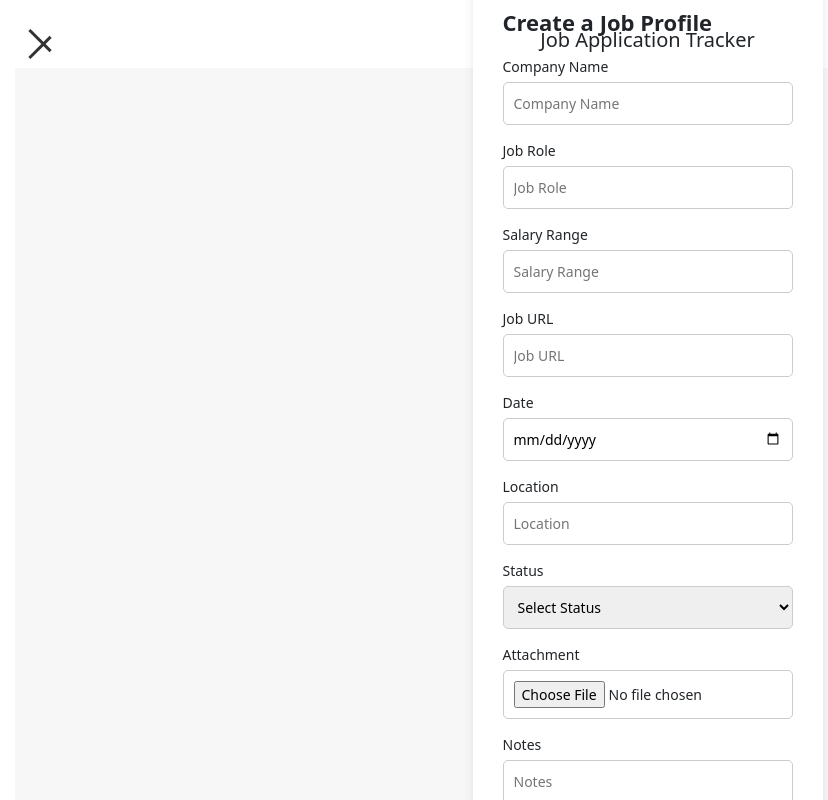
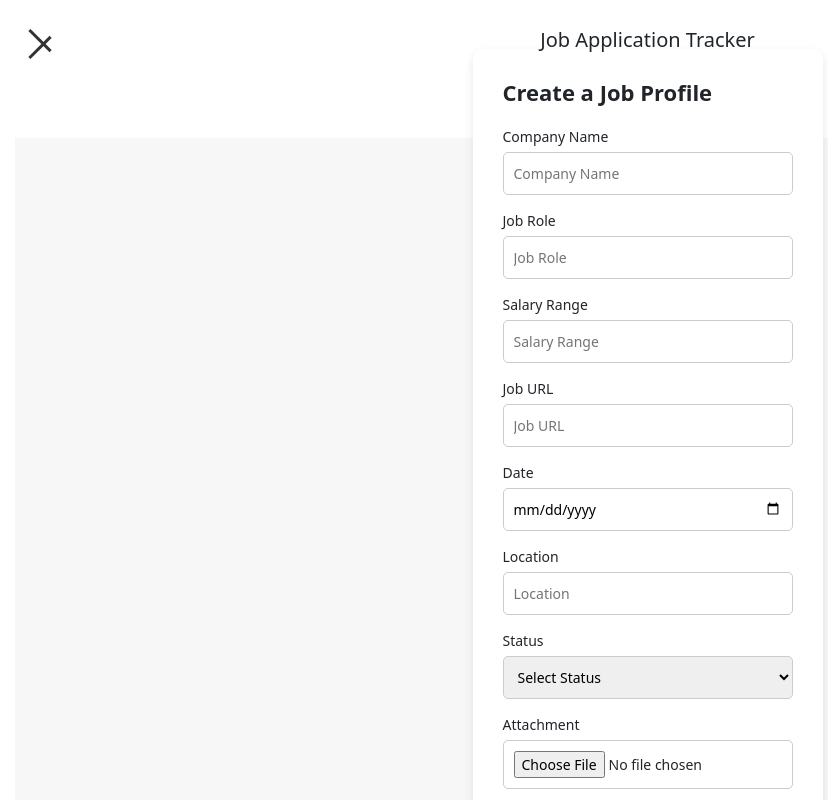
Before and after one commit to PolyannaMeira/jobApplicationTracker-FrontEnd, a React (Vite) app: page /JobProfileForm in a window 1280 px wide. Shown: the top 800 px of the page, without its empty margins (0-828 px from the left). Built offline with nearby package versions, Linux system fonts and the light colour scheme.

Commit message:
add navBar to the all pages

```diff
--- a/src/components/JobDetails/JobDetails.jsx
+++ b/src/components/JobDetails/JobDetails.jsx
@@ -54,7 +54,6 @@ const JobDetails = () => {
   return (
 
     <div className="job-details">
-      <h1 className='heading'>Job Application Tracker</h1>
       <h2 className="title">Job Details</h2>
       <div className="job-details-container">
         <p><strong>Company Name:</strong> {job.companyName}</p>
--- a/src/components/JobProfileForm/JobProfileForm.css
+++ b/src/components/JobProfileForm/JobProfileForm.css
@@ -1,5 +1,6 @@
 /* Container to center the form */
 .job-profile-form-container {
+  margin-top: 70px;
   display: flex;
   justify-content: center;
   align-items: center;
--- a/src/components/JobsPage.jsx
+++ b/src/components/JobsPage.jsx
@@ -5,7 +5,6 @@ import Filter from './Filter/Filter';
 import Sort from './Sort/Sort';
 import Search from './Search/Search';
 import PlusButton from './PlusButton/PlusButton';
-import Navbar from './NavBar/NavBar';
 import JobProfileForm from './JobProfileForm/JobProfileForm';
 import UpdateJobProfileForm from './UpdateJobProfileForm/UpdateJobProfileForm';
 import { useNavigate } from 'react-router-dom';
--- a/src/components/UpdateJobProfileForm/UpdateJobProfileForm.css
+++ b/src/components/UpdateJobProfileForm/UpdateJobProfileForm.css
@@ -1,5 +1,6 @@
 /* Container to center the form */
 .update-job-profile-form-container {
+  margin-top: 70px;
   display: flex;
   justify-content: center;
   align-items: center;
```
